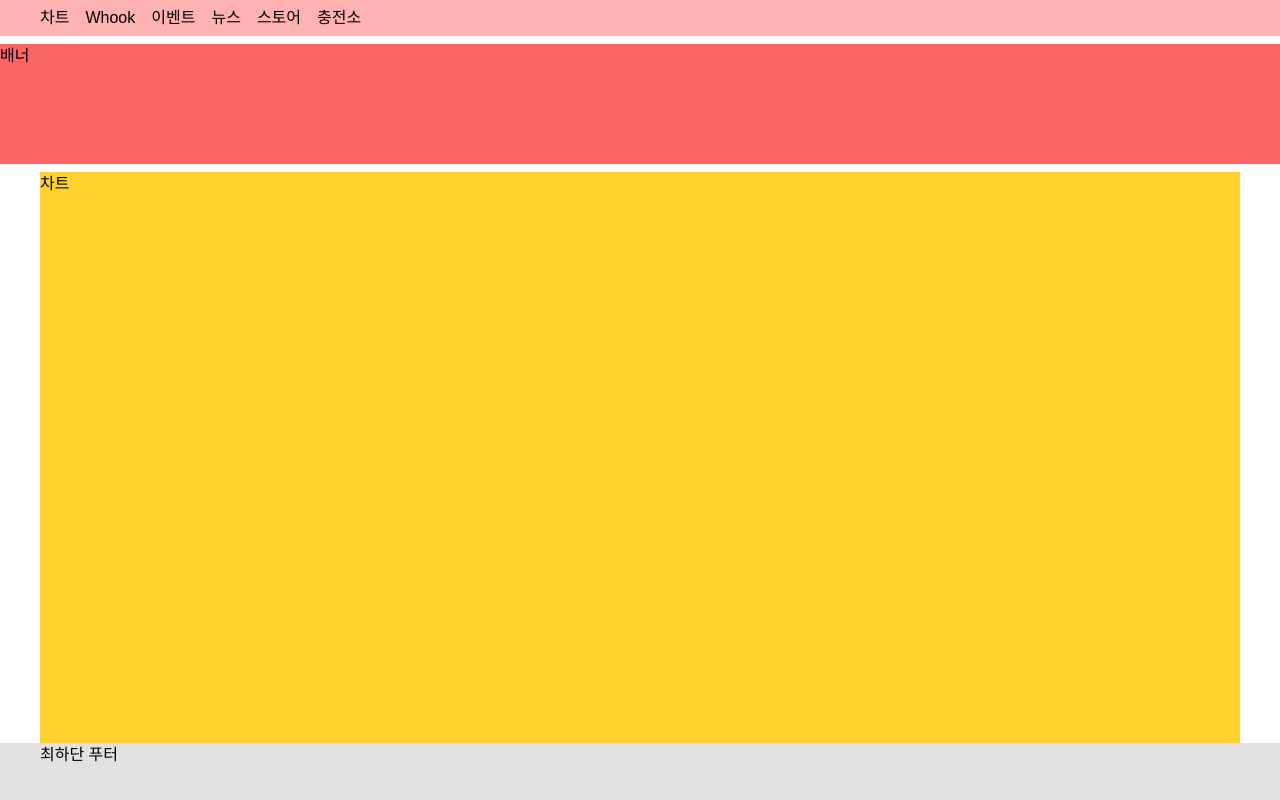
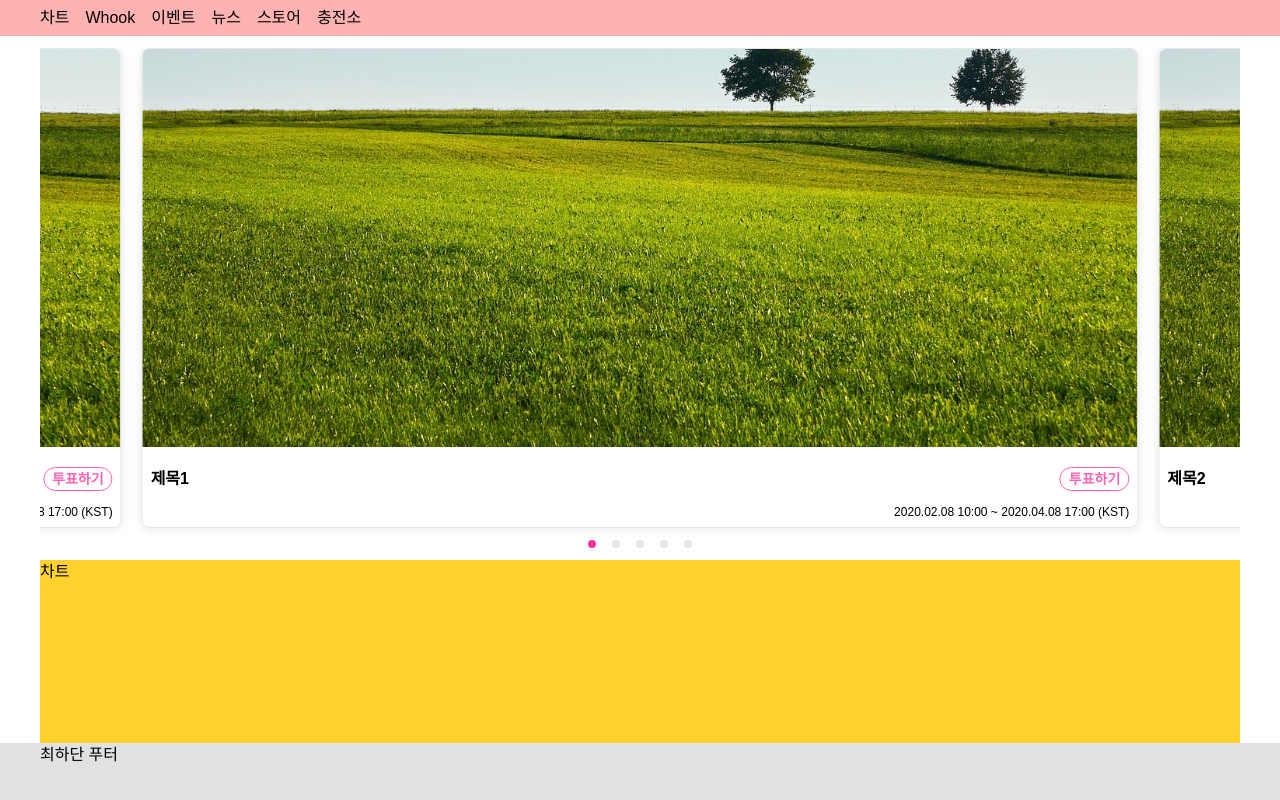
Before and after one commit to dohyeons/hanteo, a Next.js app: page /chart in a window 1280 px wide. Built offline with nearby package versions, Linux system fonts and the light colour scheme.

Commit message:
feat: Banner 구현

```diff
--- a/src/app/globals.css
+++ b/src/app/globals.css
@@ -17,6 +17,13 @@
     --foreground: #ededed;
   }
 }
+.custom-pagination .swiper-pagination-bullet {
+  @apply bg-gray-300 rounded-full opacity-60 transition-all duration-300 cursor-pointer;
+}
+
+.custom-pagination .swiper-pagination-bullet-active {
+  @apply bg-pink-500 opacity-100;
+}
 
 body {
   background: var(--background);
--- a/src/components/Banner.tsx
+++ b/src/components/Banner.tsx
@@ -1,3 +1,93 @@
-export default function Banner() {
-  return <div className="my-2 h-[120px] bg-red-400">배너</div>;
+"use client";
+
+import { Swiper, SwiperSlide } from "swiper/react";
+import { Pagination } from "swiper/modules";
+import "swiper/css";
+import "swiper/css/pagination";
+import Image from "next/image";
+
+const banners = [
+  {
+    id: 1,
+    image: "/default_image.jpg",
+    link: "https://nextjs.org/docs",
+    title: "제목1",
+    duration: "2020.02.08 10:00 ~ 2020.04.08 17:00 (KST)",
+  },
+  {
+    id: 2,
+    image: "/default_image.jpg",
+    link: "https://nextjs.org/docs/app/getting-started/installation",
+    title: "제목2",
+    duration: "2020.02.08 20:00 ~ 2020.04.08 27:00 (KST)",
+  },
+  {
+    id: 3,
+    image: "/default_image.jpg",
+    link: "https://nextjs.org/docs/app/getting-started/project-structure",
+    title: "제목3",
+    duration: "2020.02.08 10:00 ~ 2020.04.08 17:00 (KST)",
+  },
+  {
+    id: 4,
+    image: "/default_image.jpg",
+    link: "https://nextjs.org/docs/app/getting-started/layouts-and-pages",
+    title: "제목4",
+    duration: "2020.02.08 10:00 ~ 2020.04.08 17:00 (KST)",
+  },
+  {
+    id: 5,
+    image: "/default_image.jpg",
+    link: "https://nextjs.org/docs/app/getting-started/images-and-fonts",
+    title: "제목5",
+    duration: "2020.02.08 10:00 ~ 2020.04.08 17:00 (KST)",
+  },
+];
+
+export default function Carousel() {
+  return (
+    <div className="w-full max-w-[1200px] mx-auto my-3">
+      <Swiper
+        modules={[Pagination]}
+        spaceBetween={20}
+        slidesPerView={1.2}
+        loop={true}
+        centeredSlides={true}
+        pagination={{ el: ".custom-pagination", clickable: true }}
+      >
+        {banners.map((banner) => (
+          <SwiperSlide key={banner.id}>
+            <a href={banner.link} target="_blank" rel="noopener noreferrer" className="block">
+              <div className="shadow-[0_1px_10px_rgba(0,0,0,0.1)] mb-3 border border-gray-200 w-full rounded-lg flex flex-col gap-4 overflow-hidden cursor-pointer">
+                <Image
+                  src={banner.image}
+                  alt={`Banner ${banner.id}`}
+                  width={1280}
+                  height={850}
+                  className="w-full aspect-[3/1.2] object-cover"
+                />
+                {/* 카드의 컨텐츠 부분 */}
+                <div className="flex flex-col gap-2 px-2 py-1">
+                  <div className="flex justify-between">
+                    <div>
+                      <span className="font-bold max-w-[180px] truncate block">{banner.title}</span>
+                    </div>
+                    <button className="font-bold text-sm cursor-pointer hover:border-pink-300 hover:text-pink-300 text-pink-400 border border-pink-400 rounded-full px-2">
+                      투표하기
+                    </button>
+                  </div>
+                  <div className="ml-auto">
+                    <span className="text-xs">{banner.duration}</span>
+                  </div>
+                </div>
+              </div>
+            </a>
+          </SwiperSlide>
+        ))}
+      </Swiper>
+
+      {/* TailwindCSS로 스타일 적용된 페이지네이션 */}
+      <div className="custom-pagination transform flex justify-center gap-2"></div>
+    </div>
+  );
 }
```
Also changed, not shown: public/default_image.jpg (added).
